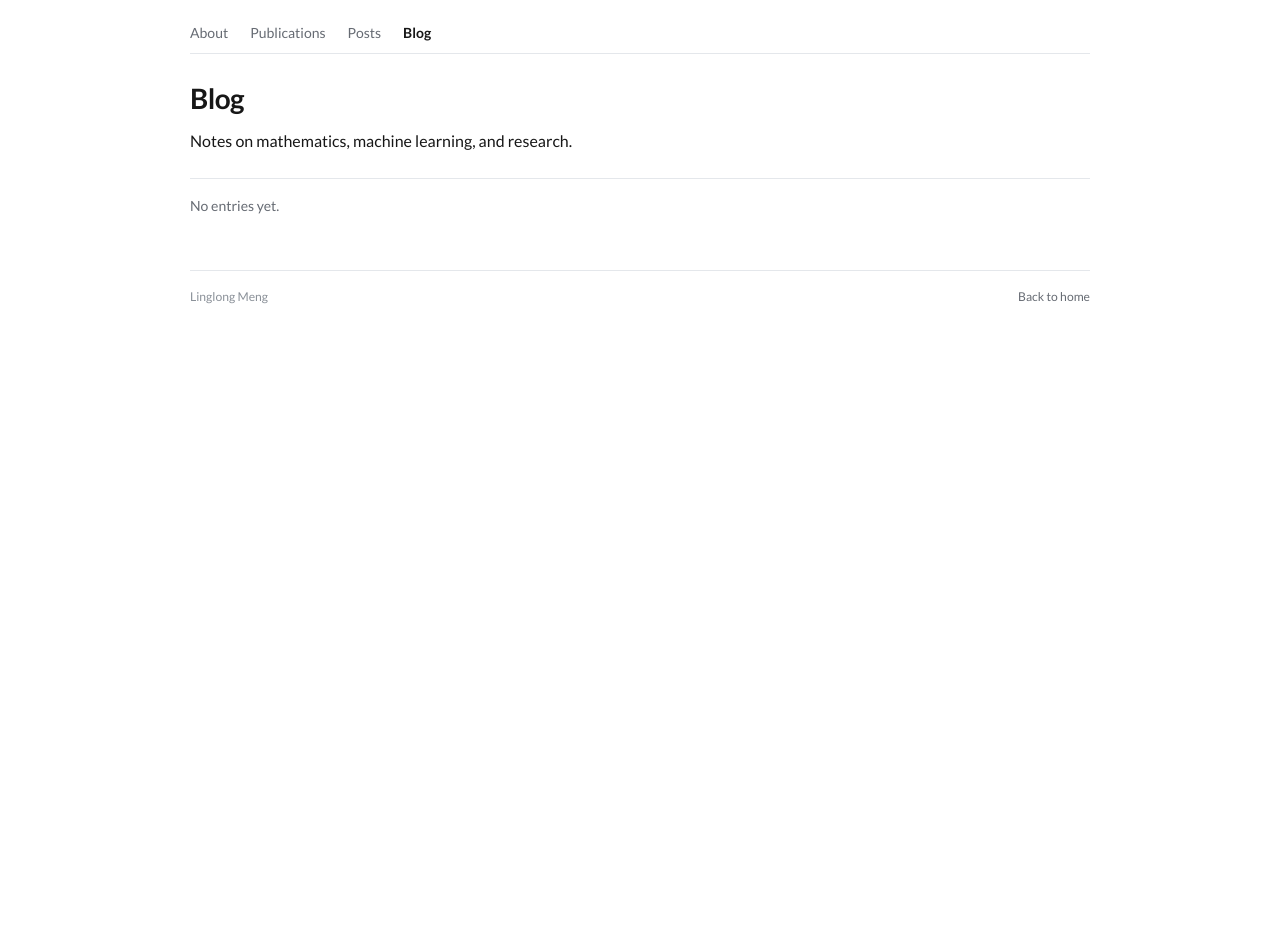
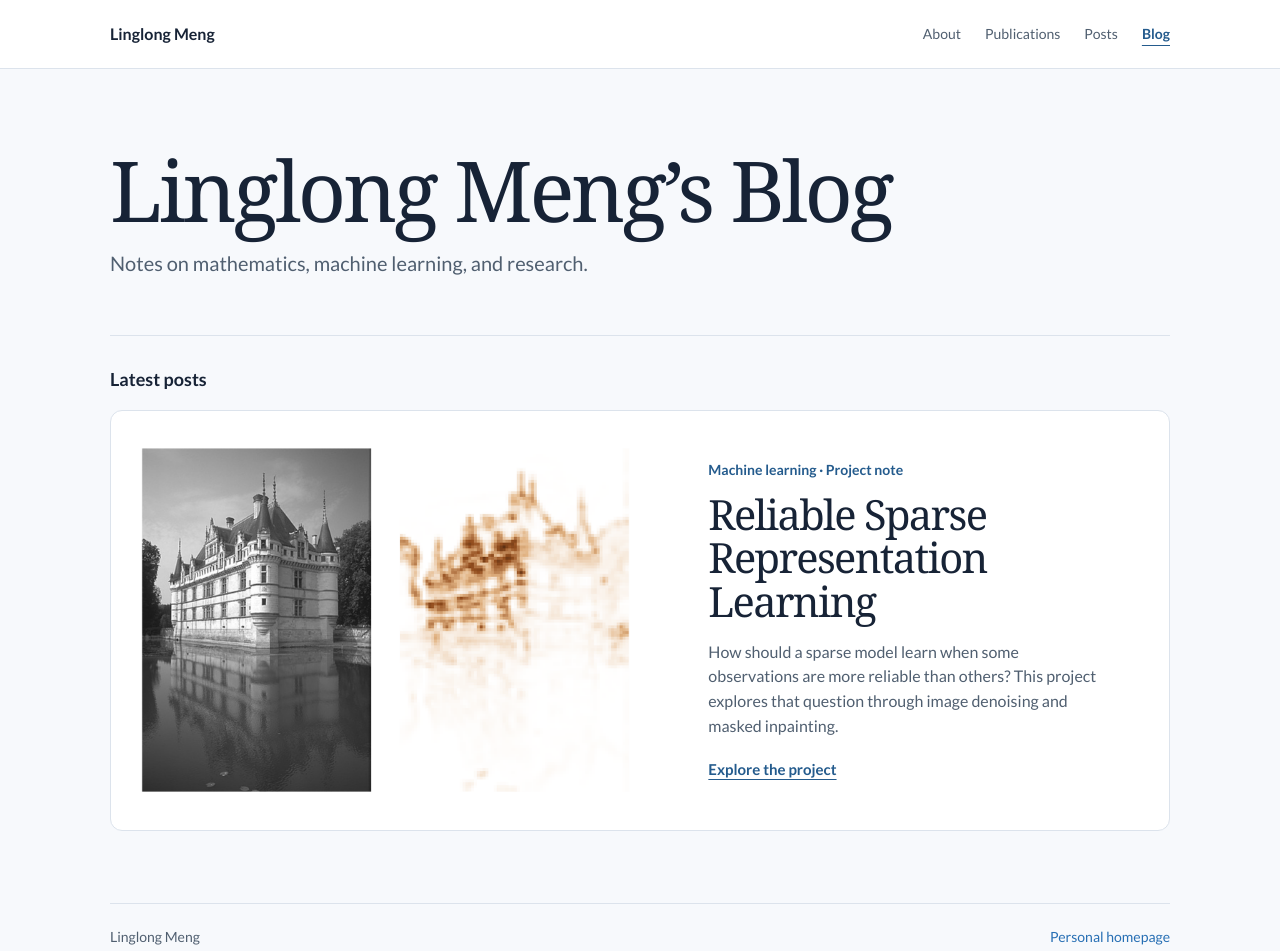
Before and after one commit to Hideonb8sh/Hideonb8sh.github.io, a plain HTML site: page blog.html in a window 1280 px wide. Before the commit the page ends 800 px from the top, so only its background shows below. Drawn offline with Linux system fonts and the light colour scheme.

Commit message:
Redesign the blog homepage and feature a research note

```diff
--- /dev/null
+++ b/blog.css
@@ -0,0 +1,191 @@
+.blog-page {
+  --blog-ink: #172336;
+  --blog-muted: #505f70;
+  --blog-line: #dce3ec;
+  --blog-accent: #245b8d;
+  display: flex;
+  min-height: 100vh;
+  flex-direction: column;
+  background: #f7f9fc;
+  color: var(--blog-ink);
+  font-size: 1rem;
+  line-height: 1.55;
+}
+
+.blog-container {
+  width: min(1060px, calc(100% - 64px));
+  margin-inline: auto;
+}
+
+.blog-header {
+  border-bottom: 1px solid var(--blog-line);
+  background: var(--paper);
+}
+
+.blog-header-inner {
+  display: flex;
+  align-items: center;
+  justify-content: space-between;
+  min-height: 68px;
+  gap: 12px 24px;
+}
+
+.blog-wordmark {
+  color: var(--blog-ink);
+  font-weight: 700;
+}
+
+.blog-page .site-nav {
+  flex-wrap: wrap;
+  gap: 8px 24px;
+  margin: 0;
+  padding: 0;
+  overflow: visible;
+  border: 0;
+  font-size: 0.875rem;
+}
+
+.blog-page .site-nav a {
+  color: var(--blog-muted);
+}
+
+.blog-page .site-nav a:hover,
+.blog-page .site-nav a:focus-visible,
+.blog-page .site-nav a.active {
+  color: var(--blog-accent);
+  text-decoration: underline;
+  text-underline-offset: 6px;
+}
+
+.blog-masthead {
+  padding-block: clamp(2.5rem, 6vw, 5rem) clamp(2rem, 4.5vw, 3.5rem);
+  border-bottom: 1px solid var(--blog-line);
+}
+
+.blog-masthead h1,
+.blog-entry-copy h3 {
+  margin: 0;
+  font-family: var(--serif);
+  font-weight: 400;
+  letter-spacing: -0.04em;
+  line-height: 1.05;
+}
+
+.blog-masthead h1 {
+  font-size: clamp(2.75rem, 7vw, 5.25rem);
+}
+
+.blog-masthead p {
+  max-width: 48ch;
+  margin: 14px 0 0;
+  color: var(--blog-muted);
+  font-size: clamp(1rem, 2vw, 1.25rem);
+}
+
+.blog-writing {
+  padding-block: 30px clamp(2.5rem, 6vw, 4.5rem);
+}
+
+.blog-writing h2 {
+  margin: 0 0 16px;
+  font-size: 1.125rem;
+}
+
+.blog-entry + .blog-entry {
+  margin-top: 24px;
+}
+
+.blog-entry {
+  position: relative;
+  display: grid;
+  grid-template-columns: minmax(0, 1.08fr) minmax(0, 1fr);
+  align-items: center;
+  overflow: hidden;
+  border: 1px solid var(--blog-line);
+  border-radius: 12px;
+  background: var(--paper);
+  color: var(--blog-ink);
+}
+
+.blog-entry:hover,
+.blog-entry:focus-within {
+  border-color: var(--blog-accent);
+}
+
+.blog-entry-cover {
+  display: block;
+  width: 100%;
+  height: auto;
+}
+
+.blog-entry-copy {
+  padding: clamp(1.5rem, 4vw, 3rem);
+}
+
+.blog-entry-meta {
+  margin: 0 0 12px;
+  color: var(--blog-accent);
+  font-size: 0.875rem;
+  font-weight: 700;
+}
+
+.blog-entry-copy h3 {
+  font-size: clamp(1.75rem, 3.25vw, 2.75rem);
+}
+
+.blog-entry-excerpt {
+  max-width: 43ch;
+  margin: 16px 0 18px;
+  color: var(--blog-muted);
+}
+
+.blog-entry-action {
+  color: var(--blog-accent);
+  font-size: 0.9375rem;
+  font-weight: 700;
+  text-decoration: underline;
+  text-underline-offset: 4px;
+}
+
+.blog-entry-action::after {
+  position: absolute;
+  inset: 0;
+  content: "";
+}
+
+.blog-footer {
+  display: flex;
+  flex-wrap: wrap;
+  align-items: center;
+  justify-content: space-between;
+  min-height: 68px;
+  gap: 8px 20px;
+  margin-top: auto;
+  padding-block: 12px;
+  border-top: 1px solid var(--blog-line);
+  color: var(--blog-muted);
+  font-size: 0.875rem;
+}
+
+.blog-footer p {
+  margin: 0;
+}
+
+@media (max-width: 700px) {
+  .blog-container {
+    width: calc(100% - 36px);
+  }
+
+  .blog-header-inner {
+    flex-wrap: wrap;
+    padding-block: 14px;
+  }
+
+  .blog-entry {
+    grid-template-columns: minmax(0, 1fr);
+  }
+
+  .blog-entry-cover {
+    border-bottom: 1px solid var(--blog-line);
+  }
+}
--- a/blog.html
+++ b/blog.html
@@ -7,7 +7,7 @@
       name="description"
       content="Linglong Meng’s blog on mathematics, machine learning, and research."
     />
-    <meta name="theme-color" content="#ffffff" />
+    <meta name="theme-color" content="#f7f9fc" />
     <meta property="og:title" content="Blog · Linglong Meng" />
     <meta
       property="og:description"
@@ -17,7 +17,7 @@
     <meta property="og:url" content="https://hideonb8sh.github.io/blog.html" />
     <meta
       property="og:image"
-      content="https://hideonb8sh.github.io/assets/portrait.jpg"
+      content="https://hideonb8sh.github.io/assets/reliable-sparse-castle-delta-cover-white-v2.png"
     />
     <title>Blog · Linglong Meng</title>
     <link rel="preconnect" href="https://fonts.googleapis.com" />
@@ -27,39 +27,63 @@
       rel="stylesheet"
     />
     <link rel="stylesheet" href="styles.css?v=20261020-6" />
-    <style>
-      .blog-intro {
-        margin: 0 0 24px;
-        font-size: 1rem;
-        line-height: 1.55;
-      }
-
-      .blog-empty {
-        margin: 0;
-      }
-    </style>
+    <link rel="stylesheet" href="blog.css?v=1" />
   </head>
-  <body>
+  <body class="blog-page">
     <a class="skip-link" href="#main-content">Skip to content</a>
 
-    <div class="page-shell">
+    <header class="blog-header">
+      <div class="blog-container blog-header-inner">
+        <a class="blog-wordmark" href="index.html">Linglong Meng</a>
         <nav class="site-nav" aria-label="Primary navigation">
           <a href="index.html#about">About</a>
           <a href="publications.html">Publications</a>
           <a href="posts.html">Posts</a>
           <a class="active" href="blog.html" aria-current="page">Blog</a>
         </nav>
+      </div>
+    </header>
 
-      <main id="main-content">
-        <h1 class="hero-title">Blog</h1>
-        <p class="blog-intro">Notes on mathematics, machine learning, and research.</p>
-        <p class="post-card post-card-empty blog-empty">No entries yet.</p>
+    <main id="main-content" class="blog-container">
+      <header class="blog-masthead">
+        <h1>Linglong Meng’s Blog</h1>
+        <p>Notes on mathematics, machine learning, and research.</p>
+      </header>
+
+      <section class="blog-writing" aria-labelledby="blog-writing-title">
+        <h2 id="blog-writing-title">Latest posts</h2>
+
+        <article class="blog-entry" aria-labelledby="sparse-research-title">
+          <img
+            class="blog-entry-cover"
+            src="assets/reliable-sparse-castle-delta-cover-white-v2.png"
+            alt="A grayscale castle alongside its amber soft-consistency scale map"
+            width="1536"
+            height="1024"
+          />
+          <div class="blog-entry-copy">
+            <p class="blog-entry-meta">Machine learning · Project note</p>
+            <h3 id="sparse-research-title">Reliable Sparse Representation Learning</h3>
+            <p class="blog-entry-excerpt">
+              How should a sparse model learn when some observations are more
+              reliable than others? This project explores that question through
+              image denoising and masked inpainting.
+            </p>
+            <a
+              class="blog-entry-action"
+              id="sparse-research-link"
+              href="reliable-sparse-representation-learning.html"
+              aria-labelledby="sparse-research-link sparse-research-title"
+              >Explore the project</a
+            >
+          </div>
+        </article>
+      </section>
     </main>
-    </div>
 
-    <footer class="site-footer">
+    <footer class="blog-container blog-footer">
       <p>Linglong Meng</p>
-      <a href="index.html">Back to home</a>
+      <a href="index.html">Personal homepage</a>
     </footer>
   </body>
 </html>
```
Lines whose indentation alone changed are shown as unchanged.
